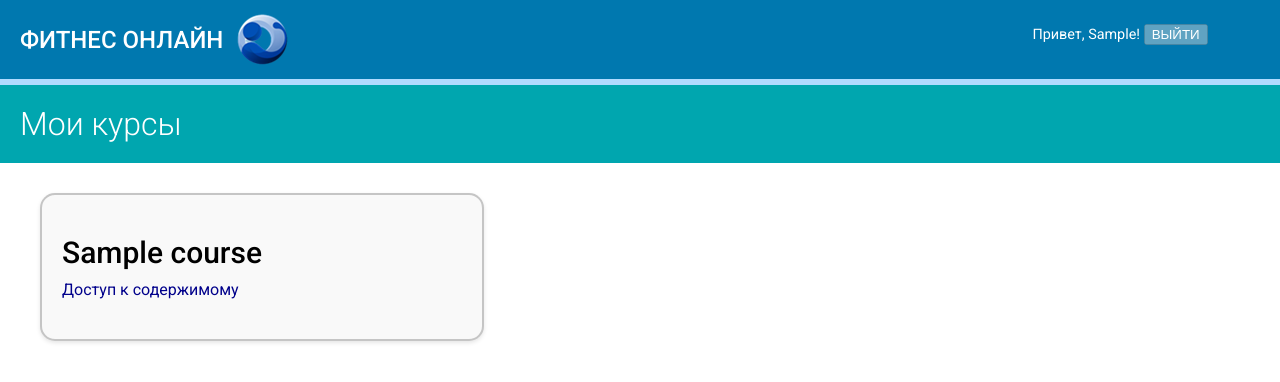
After one commit to e6ton1set/educational-portal, a Django app: page /students/courses/ in a window 1280 px wide. The commit adds this page. Shown: the top 382 px of the page. Run offline with Django 4.2, Linux system fonts and the light colour scheme; a user stored in the database is signed in; tables that the repository leaves empty hold one stand-in row (values such as "Sample post").

```diff
--- a/courses/models.py
+++ b/courses/models.py
@@ -3,6 +3,7 @@ from django.contrib.auth.models import User
 from django.contrib.contenttypes.models import ContentType
 from django.contrib.contenttypes.fields import GenericForeignKey
 from .fields import OrderField
+from django.template.loader import render_to_string
 
 
 class Program(models.Model):
@@ -83,7 +84,7 @@ class ItemBase(models.Model):
     coach = models.ForeignKey(User,
                               related_name='%(class)s_related',
                               on_delete=models.CASCADE)
-    title = models.CharField(max_length=128, verbose_name='Название')
+    title = models.CharField(max_length=128, verbose_name='Наименование')
     created_at = models.DateTimeField(auto_now_add=True)
     updated_at = models.DateTimeField(auto_now=True)
 
@@ -92,6 +93,9 @@ class ItemBase(models.Model):
 
     def __str__(self):
         return f"{self.title}"
+
+    def render(self):
+        return render_to_string(f'courses/content/{self._meta.model_name}.html', {'item': self})
 
 
 class Text(ItemBase):
@@ -107,4 +111,4 @@ class Image(ItemBase):
 
 
 class Video(ItemBase):
-    url = models.URLField(verbose_name='Видео')
+    url = models.URLField(verbose_name='Ссылка на видео')
--- a/courses/static/css/base.css
+++ b/courses/static/css/base.css
@@ -10,6 +10,7 @@ body {
 a {
     color:#302f2fdd;
     text-decoration:none;
+    padding: auto;
 }
 
 #trainer {
@@ -84,8 +85,7 @@ h1 {
 .module p {
     margin:10px 0 20px;
     padding: auto;
-    margin-left: -20px;
-    width:55%;
+    width:100%;
     float:left;
 }
 
@@ -239,6 +239,15 @@ input[type=submit], a.button {
     margin:0 20px 20px 0;
 }
 
+input[type="text"], input[type="email"], input[type="password"] {
+  /* Настройки внешнего вида */
+  padding: 10px;
+  border: 2px solid #ddd;
+  border-radius: 5px;
+  font-size: 16px;
+  /* Дополнительные стили */
+}
+
 a.secondary-button {
     border:3px solid #4dcc43;
     padding:10px 20px;
@@ -272,9 +281,6 @@ ul#course-modules li {
     color: white;
     overflow: auto;
     padding: auto;
-    margin-right: -8px;
-    margin-bottom: -8px;;
-    margin-top: -8px;
 }
 
 ul#course-modules li:nth-child(even) {
@@ -320,13 +326,17 @@ ul#course-modules li:hover {
 }
 
 .course-info {
-    border:2px solid #85858573;
-    padding:0 20px;
-    margin-top: 20px;
-    margin-bottom:20px;
-    width:400px;
-    overflow:auto;
+  border: 2px solid #85858573;
+  padding: 20px;
+  margin-top: 20px;
+  margin-bottom: 20px;
+  max-width: 400px;
+  overflow: auto;
+  background-color: #f9f9f9;
+  border-radius: 15px;
+  box-shadow: 0 2px 4px rgba(0, 0, 0, 0.1);
 }
+
 
 .course-info a {
     margin-right:10px;
--- /dev/null
+++ b/courses/templates/courses/content/file.html
@@ -0,0 +1,3 @@
+<p>
+ <a href="{{ item.file.url }}" class="button">Скачать файл</a>
+</p>
--- /dev/null
+++ b/courses/templates/courses/content/image.html
@@ -0,0 +1,3 @@
+<p>
+  <img src="{{ item.file.url }}" alt="{{ item.title }}">
+</p>
--- /dev/null
+++ b/courses/templates/courses/content/text.html
@@ -0,0 +1 @@
+{{ item.content|linebreaks }}
--- /dev/null
+++ b/courses/templates/courses/content/video.html
@@ -0,0 +1,3 @@
+{% load embed_video_tags %}
+
+{% video item.url "small" %}
--- a/courses/templates/registration/logged_out.html
+++ b/courses/templates/registration/logged_out.html
@@ -7,7 +7,7 @@
 <div class="module">
     <p>
 						Вы успешно вышли. <br>
-						Можно <a href="{% url 'login' %}" style="color: blue">войти снова</a>.
+						Можете <a href="{% url 'login' %}" style="color: blue">войти снова</a>
     </p>
 </div>
 {% endblock %}
--- /dev/null
+++ b/students/templates/students/course/list.html
@@ -0,0 +1,22 @@
+{% extends "base.html" %}
+
+{% block title %}Мои курсы{% endblock %}
+
+{% block content %}
+		<h1>Мои курсы</h1>
+		<div class="module">
+				{% for course in object_list %}
+						<div class="course-info">
+								<h3>{{ course.title }}</h3>
+								<p>
+										<a href="{% url 'student_course_detail' course.id %}">Доступ к содержимому</a>
+								</p>
+						</div>
+					{% empty %}
+							<p>
+									Вы еще не записались ни на какие курсы
+									<a href="{% url 'course_list' %}" style="color: blue">Посмотреть список</a>
+									доступных для записи курсов
+						</p>{% endfor %}
+		</div>
+{% endblock %}
--- a/students/urls.py
+++ b/students/urls.py
@@ -8,4 +8,14 @@ urlpatterns = [
     path('enroll-course/',
          views.StudentEnrollCourseView.as_view(),
          name='student_enroll_course'),
+    path('courses/',
+         views.StudentCourseListView.as_view(),
+         name='student_course_list'),
+    path('course/<pk>/',
+         views.StudentCourseDetailView.as_view(),
+         name='student_course_detail'),
+    path('course/<pk>/<module_id>/',
+         views.StudentCourseDetailView.as_view(),
+         name='student_course_detail_module'),
+
 ]
--- a/students/views.py
+++ b/students/views.py
@@ -7,6 +7,9 @@ from django.contrib.auth.forms import UserCreationForm
 from django.views.generic.edit import FormView
 from django.contrib.auth.mixins import LoginRequiredMixin
 from .forms import CourseEnrollForm
+from django.views.generic.list import ListView
+from courses.models import Course
+from django.views.generic.detail import DetailView
 
 
 class CustomUserCreationForm(UserCreationForm):
@@ -41,3 +44,34 @@ class StudentEnrollCourseView(LoginRequiredMixin, FormView):
     def get_success_url(self):
         return reverse_lazy('student_course_detail',
                             args=[self.course.id])
+
+
+class StudentCourseListView(LoginRequiredMixin, ListView):
+    model = Course
+    template_name = 'students/course/list.html'
+
+    def get_queryset(self):
+        qs = super().get_queryset()
+        return qs.filter(students__in=[self.request.user])
+
+
+class StudentCourseDetailView(DetailView):
+    model = Course
+    template_name = 'students/course/detail.html'
+
+    def get_queryset(self):
+        qs = super().get_queryset()
+        return qs.filter(students__in=[self.request.user])
+
+    def get_context_data(self, **kwargs):
+        context = super().get_context_data(**kwargs)
+        # получить объект Сourse
+        course = self.get_object()
+        if 'module_id' in self.kwargs:
+            # взять текущий модуль
+            context['module'] = course.modules.get(
+                id=self.kwargs['module_id'])
+        else:
+            # взять первый модуль
+            context['module'] = course.modules.all()[0]
+        return context
```
Also changed, not shown: base/settings.py (+6 -8 lines), courses/templates/courses/course/list.html (+9 -10 lines), students/templates/students/course/detail.html (added, +37 -0 lines), courses/templates/courses/manage/module/formset.html (line endings or trailing spaces).
